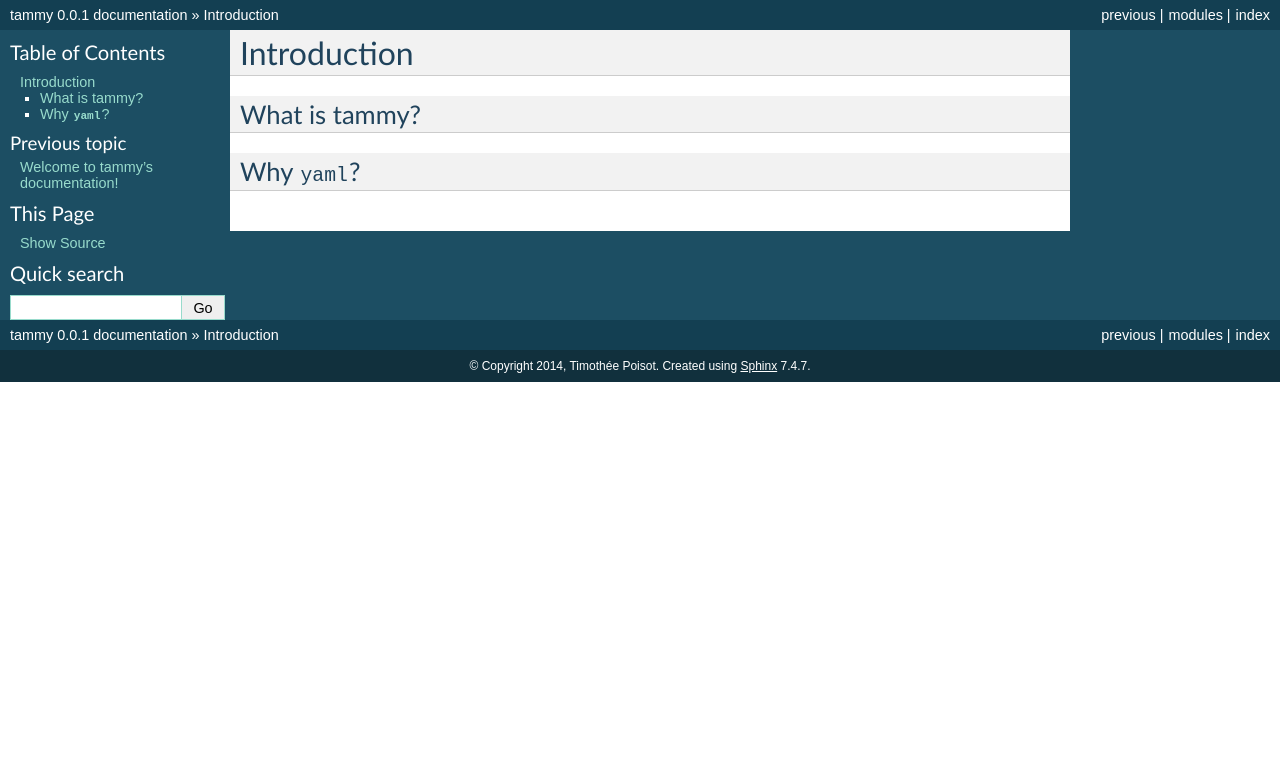
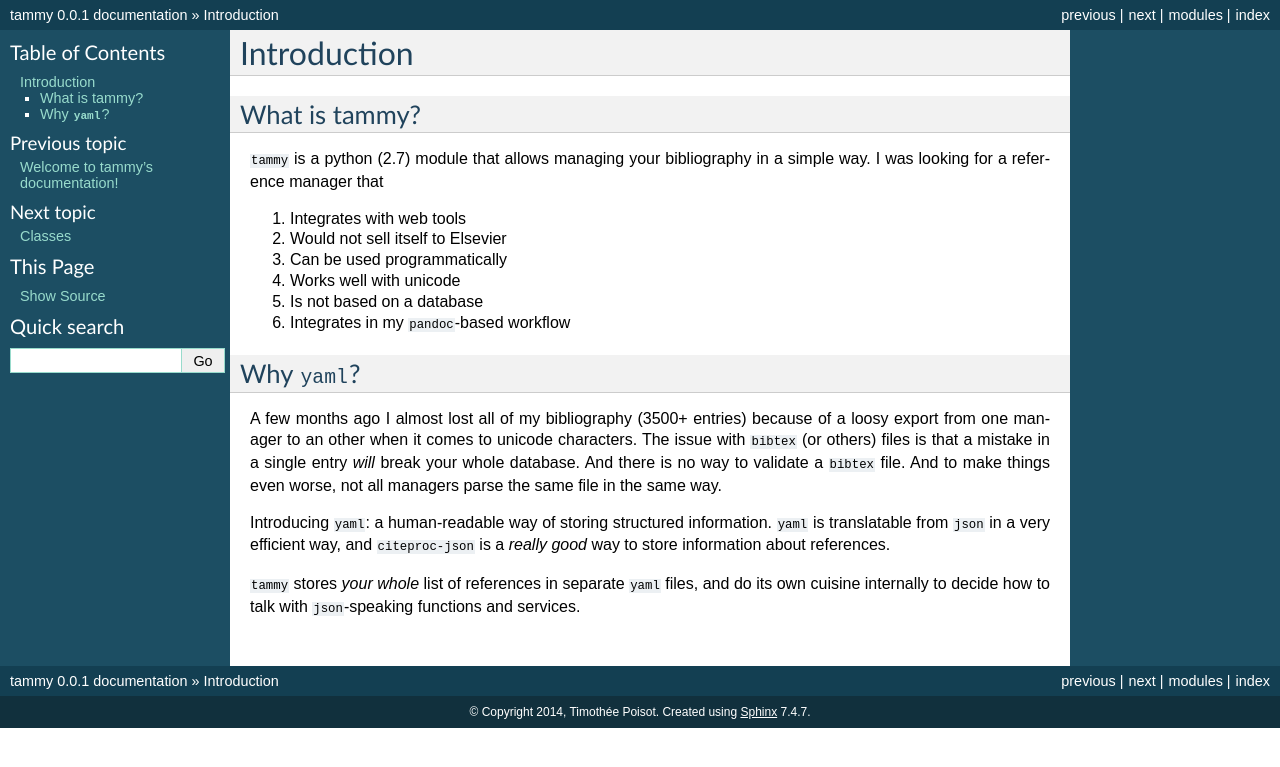
Before and after one commit to tpoisot/tammy, a Sphinx documentation site: the page built from doc/user/intro.rst, in a window 1280 px wide. Shown: the top 767 px of the page. Built offline with Sphinx 7.4.7, drawn with Linux system fonts in a browser that asks for light colours.

Commit message:
Added dev documentation

```diff
--- a/doc/user/intro.rst
+++ b/doc/user/intro.rst
@@ -6,5 +6,31 @@
 What is tammy?
 --------------
 
+``tammy`` is a python (2.7) module that allows managing your bibliography
+in a simple way. I was looking for a reference manager that
+
+#. Integrates with web tools
+#. Would not sell itself to Elsevier
+#. Can be used programmatically
+#. Works well with unicode
+#. Is not based on a database
+#. Integrates in my ``pandoc``-based workflow
+
 Why ``yaml``?
 -------------
+
+A few months ago I almost lost all of my bibliography (3500+ entries)
+because of a loosy export from one manager to an other when it comes to
+unicode characters. The issue with ``bibtex`` (or others) files is that a
+mistake in a single entry *will* break your whole database. And there is no
+way to validate a ``bibtex`` file. And to make things even worse, not all
+managers parse the same file in the same way.
+
+Introducing ``yaml``: a human-readable way of storing structured
+information. ``yaml`` is translatable from ``json`` in a very efficient
+way, and ``citeproc-json`` is a *really good* way to store information
+about references.
+
+``tammy`` stores *your whole* list of references in separate ``yaml`` files,
+and do its own cuisine internally to decide how to talk with ``json``-speaking
+functions and services.
```
Also changed, not shown: doc/dev/classes.rst (added, +18 -0 lines), doc/index.rst (+14 -6 lines), 1 other file.
